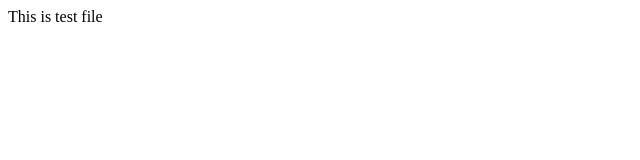
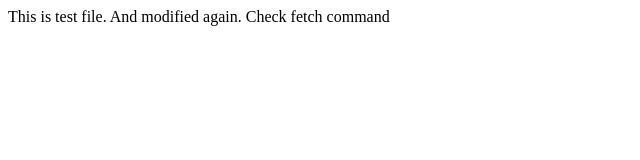
Before and after one commit to swatig90/github-upload, a plain HTML site: page Copy file to.html in a window 1280 px wide. Shown: the whole page, without its empty margins (0-640 px from the left). Drawn offline with Linux system fonts and the light colour scheme.

Commit message:
Task # 8

```diff
--- a/Copy file to.html
+++ b/Copy file to.html
@@ -3,6 +3,7 @@
 	<title> Learn Git </title>
  </head>
 <body>
-	This is test file
+	This is test file. And modified again.
+Check fetch command
 </body>
 </html>
```
